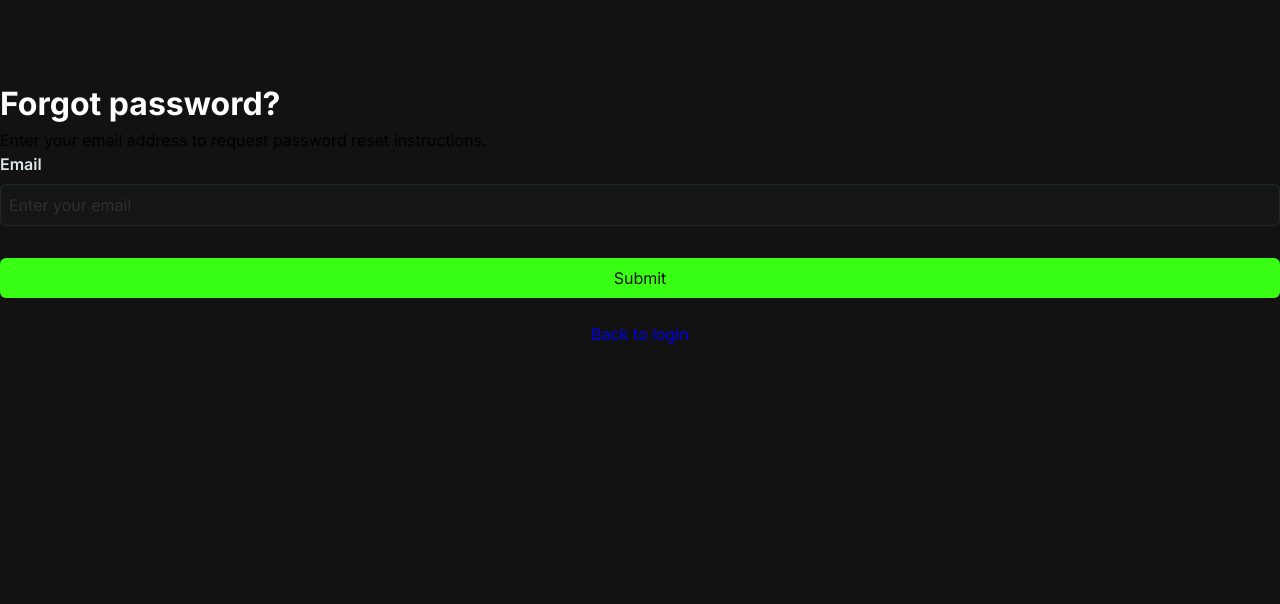
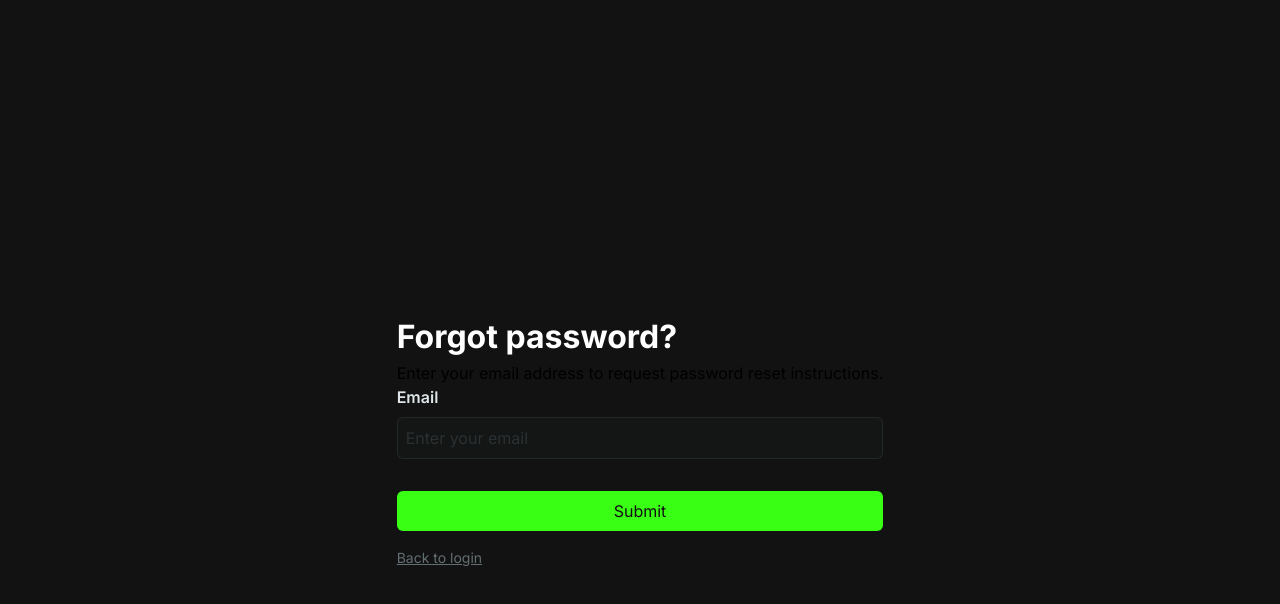
Before and after one commit to Andriamahay11master/SpendWise, a React (Vite) app: page /forgot-password in a window 1280 px wide. Shown: the top 604 px of the page. Built offline with nearby package versions, Linux system fonts and the light colour scheme.

Commit message:
add styling page login

```diff
--- a/src/styles/common/_buttons.scss
+++ b/src/styles/common/_buttons.scss
@@ -45,4 +45,14 @@
       background: $white;
     }
   }
+  &-link {
+    padding: 0;
+    color: $gray;
+    font-size: $font-size-sm;
+    text-decoration: underline;
+    transition: all 0.3s ease-in-out;
+    &:hover {
+      color: $primary;
+    }
+  }
 }
--- a/src/styles/common/_page_form.scss
+++ b/src/styles/common/_page_form.scss
@@ -1,5 +1,8 @@
-.page-form {
+.form-page {
   width: 100vw;
   height: 100vh;
   @include flex-center;
+  .form-action {
+    @include flex-between;
+  }
 }
```
